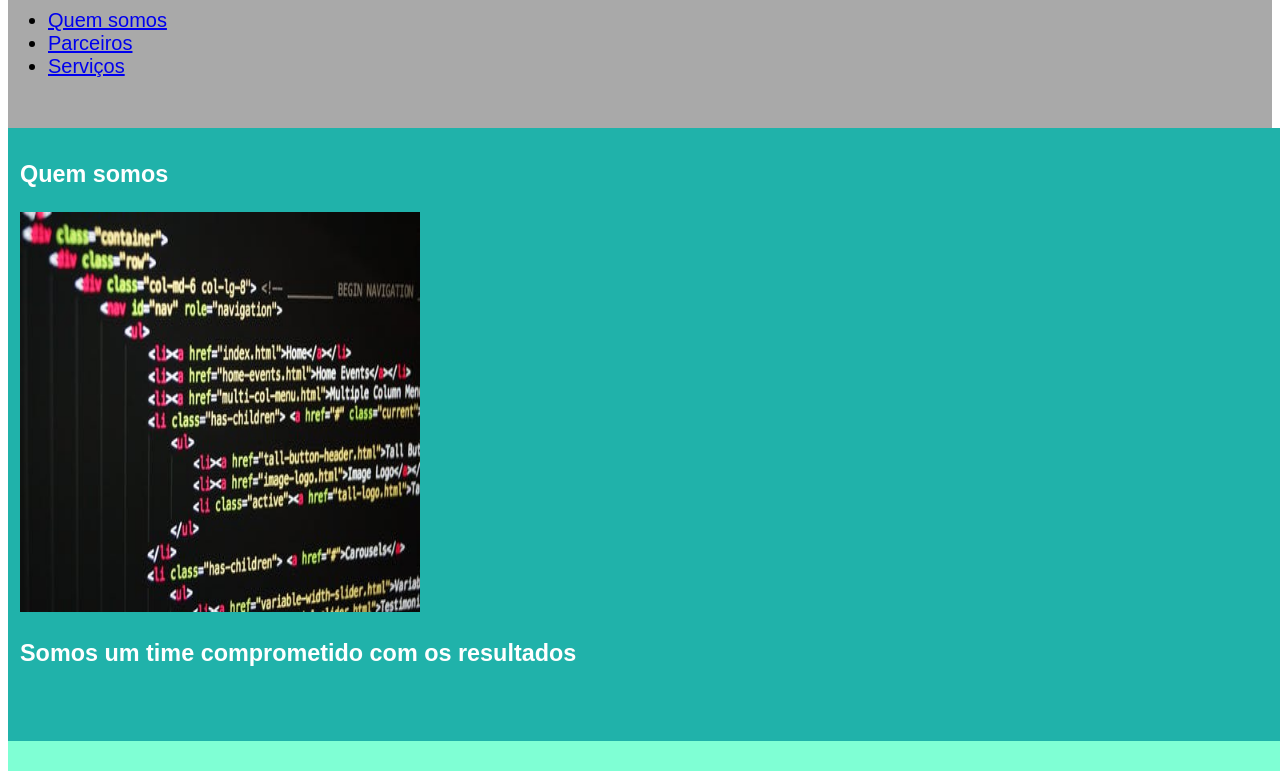
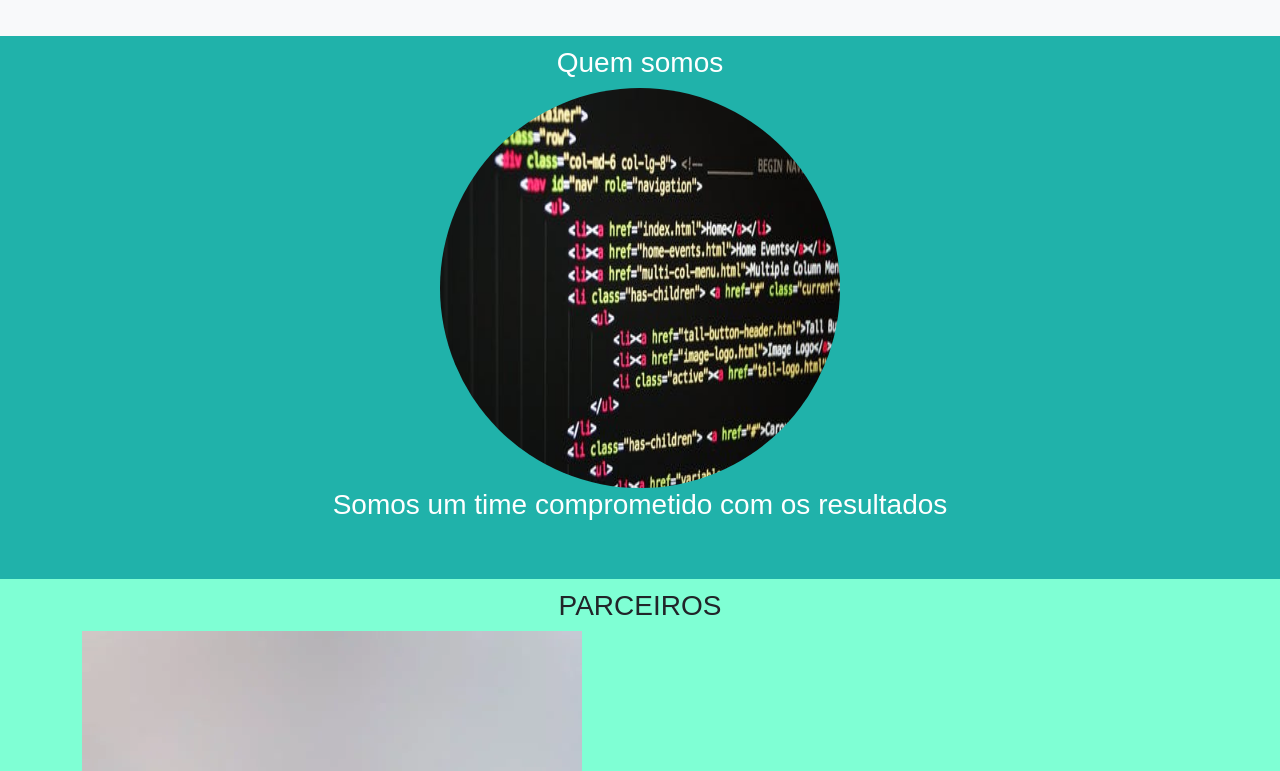
Before and after one commit to EBERTONSCHIPPNIK/aula_bootstrap, a plain HTML site: page index.html in a window 1280 px wide. Shown: the part 114-885 px from the top of the page. Drawn offline with Linux system fonts and the light colour scheme.

Commit message:
Atualização das informacoes do CSS

```diff
--- a/index.html
+++ b/index.html
@@ -4,7 +4,7 @@
         <title>Minha pagina</title>
         <meta charset="utf-8">
         <link rel="stylesheet" type="text/js" href="bootstrap/js/bootstrap.min.js">
-        <link rel="stylesheet" type="text/css" href="bootstrap/css/bootstrap-grid.min.css">
+        <link rel="stylesheet" type="text/css" href="bootstrap/css/bootstrap.min.css">
         <link rel="stylesheet" type="text/css" href="css/style.css">
     </head>
     <body>
```
